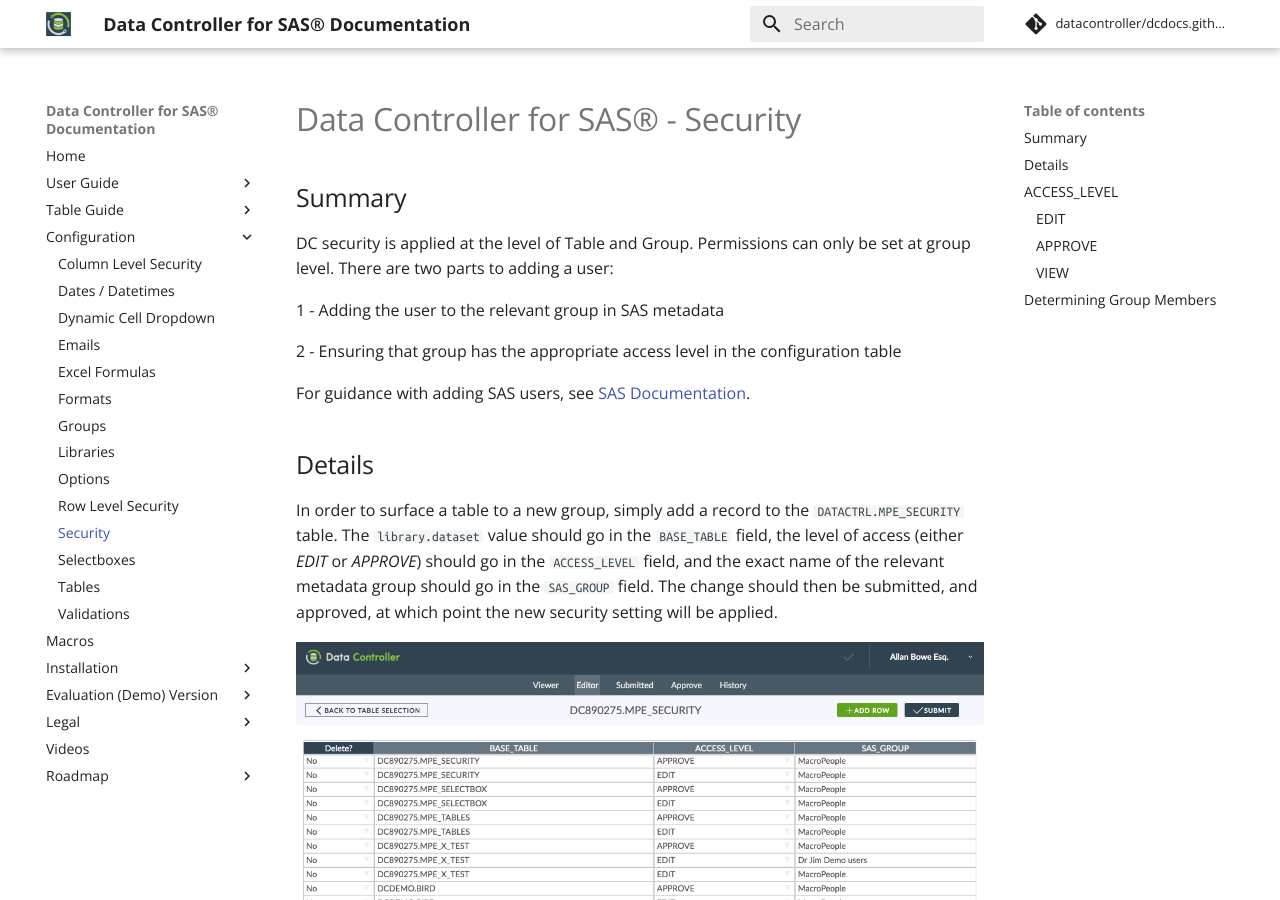
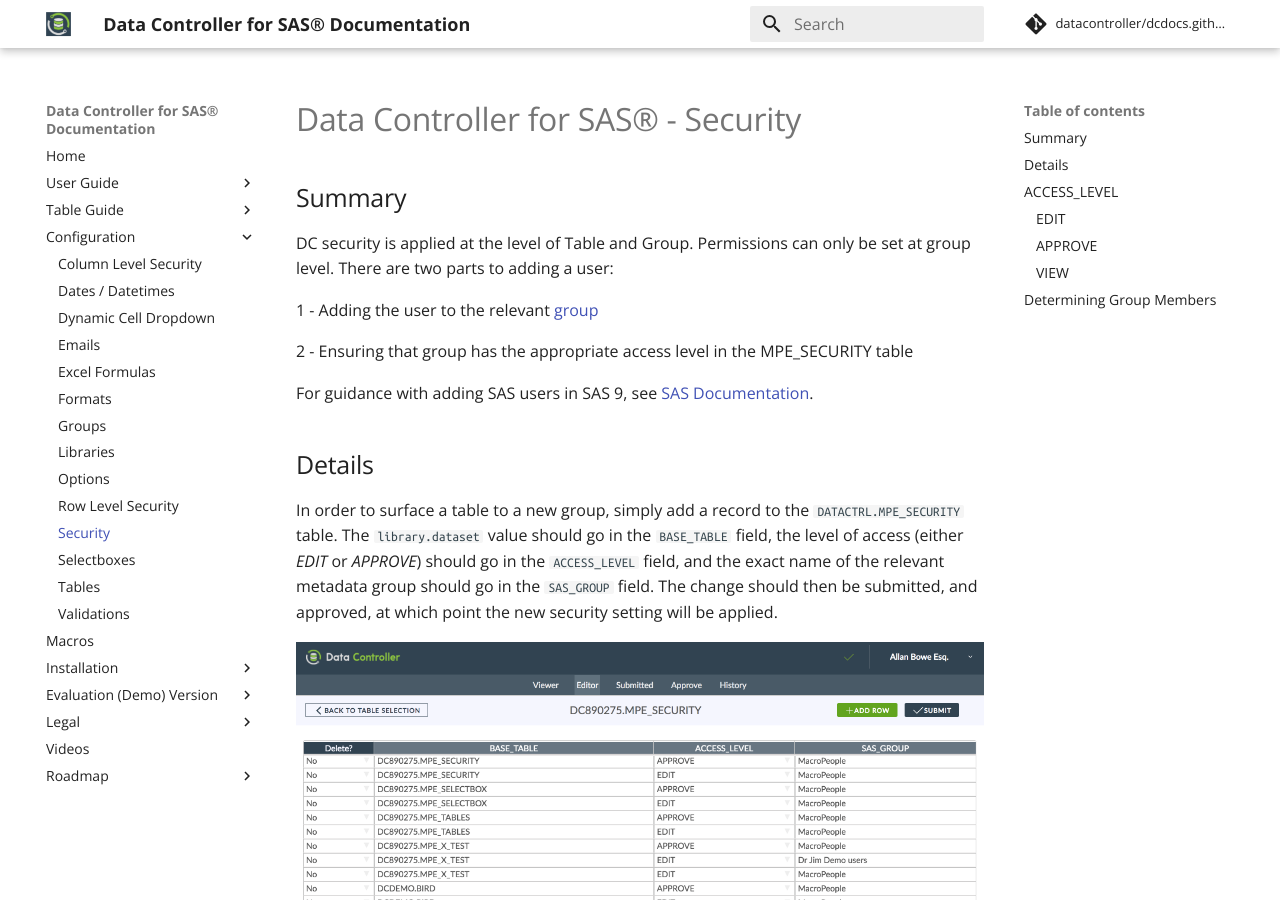
Before and after one commit to datacontroller/docs.datacontroller.io, an MkDocs documentation site: the page built from docs/dcc-security.md, in a window 1280 px wide and 900 px high. Built offline with MkDocs 1.6.1 and Material for MkDocs 9.7.7, drawn with Linux system fonts in a browser that asks for light colours; comment, search, counter and statistics services are not loaded.

Commit message:
Update dcc-security.md

```diff
--- a/docs/dcc-security.md
+++ b/docs/dcc-security.md
@@ -3,11 +3,11 @@
 ## Summary
 DC security is applied at the level of Table and Group.  Permissions can only be set at group level. There are two parts to adding a user:
 
-1 - Adding the user to the relevant group in SAS metadata
+1 - Adding the user to the relevant [group](/dcc-groups)
 
-2 - Ensuring that group has the appropriate access level in the configuration table
+2 - Ensuring that group has the appropriate access level in the MPE_SECURITY table
 
-For guidance with adding SAS users, see [SAS Documentation](http://support.sas.com/documentation/cdl/en/mcsecug/69854/HTML/default/viewer.htm#n05epzfefjyh3dn1xdw2lkaxwyrz.htm).
+For guidance with adding SAS users in SAS 9, see [SAS Documentation](http://support.sas.com/documentation/cdl/en/mcsecug/69854/HTML/default/viewer.htm#n05epzfefjyh3dn1xdw2lkaxwyrz.htm).
 
 ## Details
 
```
